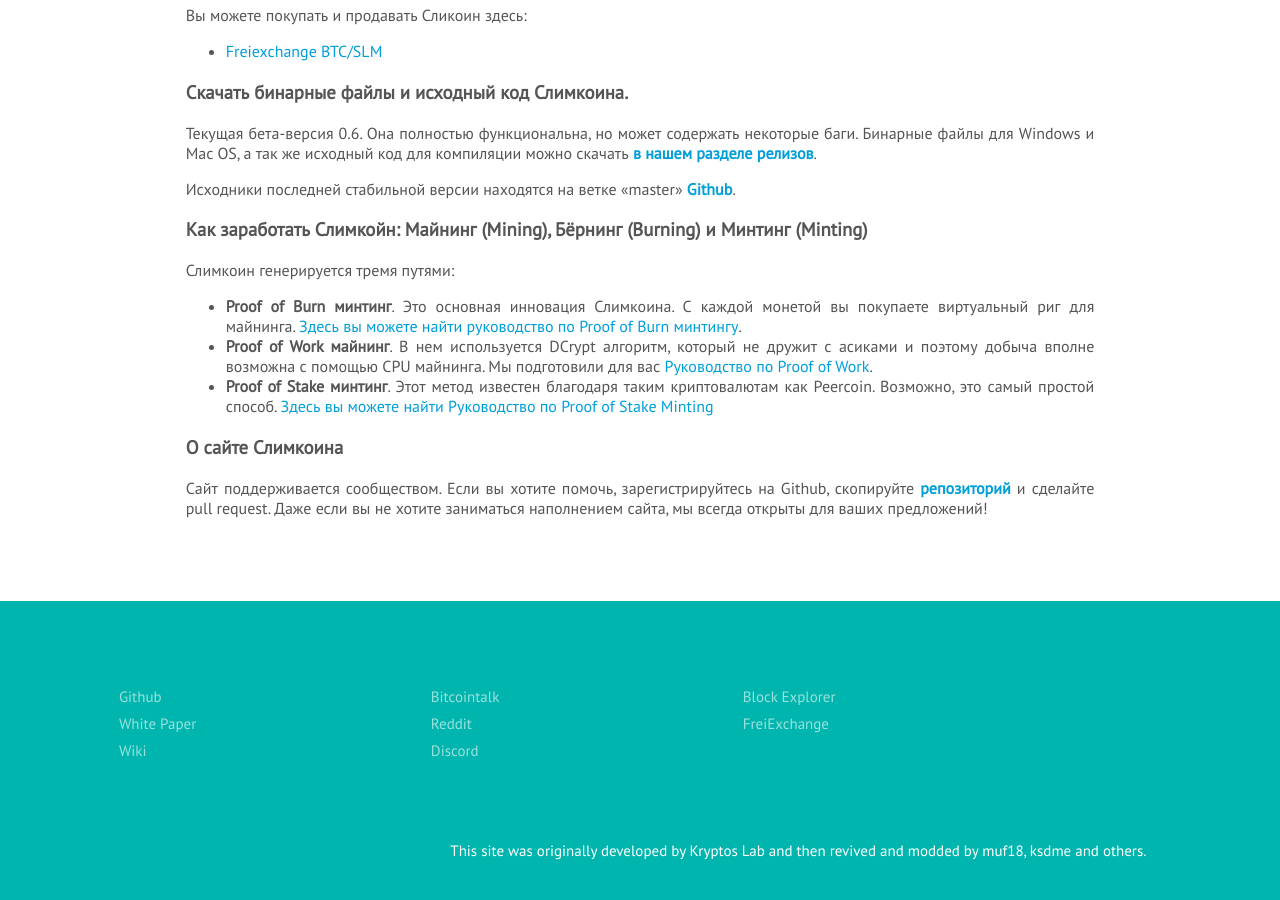
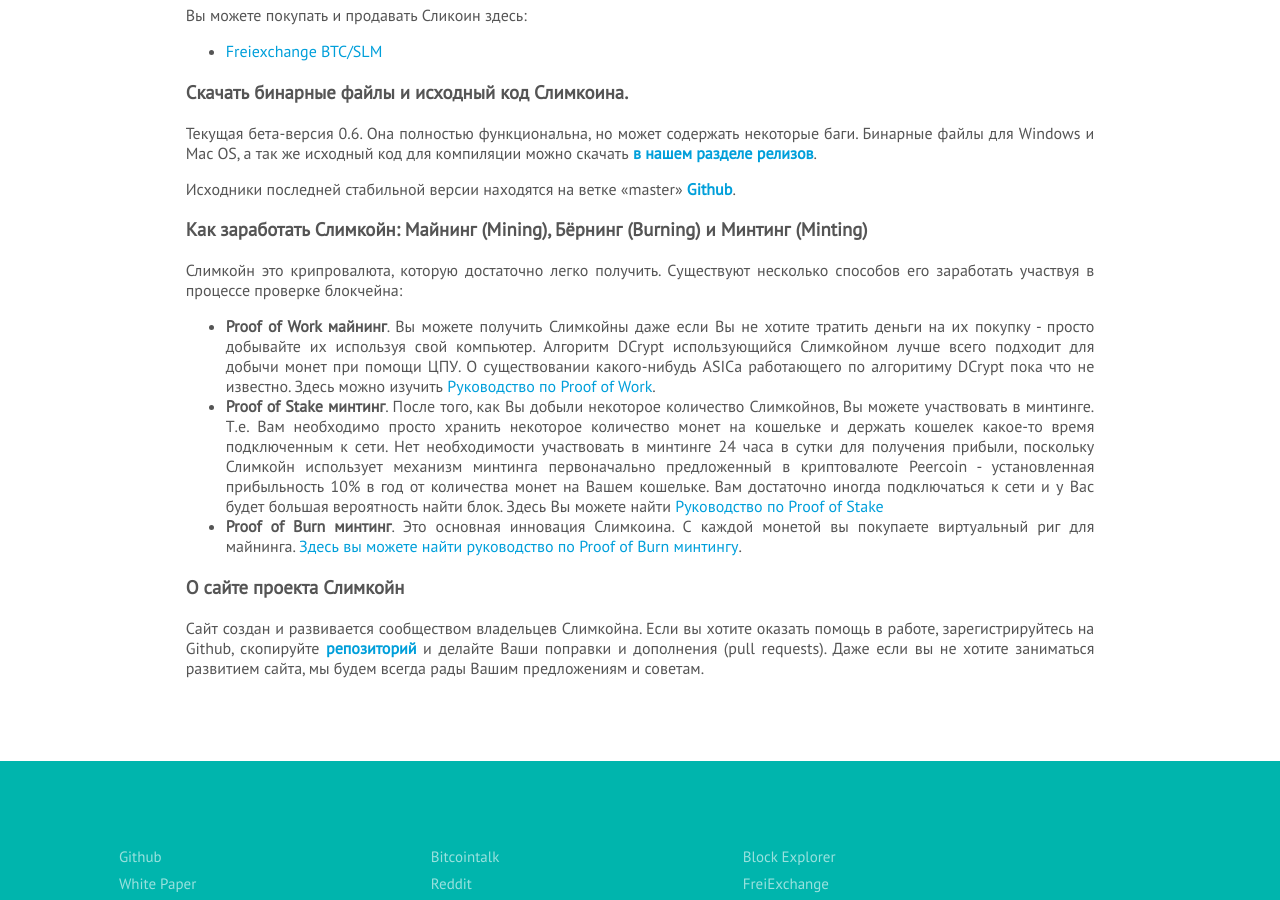
Before and after one commit to slimcoin-project/slimcoin-project.github.io, a Jekyll site: the page built from content/ru/about-ru.md, in a window 1280 px wide and 900 px high, scrolled down 651 px. Built offline with Jekyll 4.4.1, drawn with Linux system fonts in a browser that asks for light colours; some web fonts are replaced.

Commit message:
Update about-ru.md

```diff
--- a/content/ru/about-ru.md
+++ b/content/ru/about-ru.md
@@ -47,11 +47,11 @@
 
 ### Как заработать Слимкойн: Майнинг (Mining), Бёрнинг (Burning) и Минтинг (Minting)
 
-Слимкоин генерируется тремя путями:
+Слимкойн это крипровалюта, которую достаточно легко получить. Существуют несколько способов его заработать участвуя в процессе проверке блокчейна:
 
+*   **Proof of Work майнинг**. Вы можете получить Слимкойны даже если Вы не хотите тратить деньги на их покупку - просто добывайте их используя свой компьютер. Алгоритм DCrypt использующийся Слимкойном лучше всего подходит для добычи монет при помощи ЦПУ. О существовании какого-нибудь ASICа работающего по алгоритиму DCrypt пока что не известно.  Здесь можно изучить [Руководство по Proof of Work](/mining-guide-ru/).
+*   **Proof of Stake минтинг**. После того, как Вы добыли некоторое количество Слимкойнов, Вы можете участвовать в минтинге. Т.е. Вам необходимо просто хранить некоторое количество монет на кошельке и держать кошелек какое-то время подключенным к сети. Нет необходимости участвовать в минтинге 24 часа в сутки для получения прибыли, поскольку Слимкойн использует механизм минтинга первоначально предложенный в криптовалюте Peercoin - установленная прибыльность 10% в год от количества монет на Вашем кошельке. Вам достаточно иногда подключаться к сети и у Вас будет большая вероятность найти блок. Здесь Вы можете найти [Руководство по Proof of Stake](/proof-of-stake-guide-ru/)
 *   **Proof of Burn минтинг**. Это основная инновация Слимкоина. С каждой монетой вы покупаете виртуальный риг для майнинга. [Здесь вы можете найти руководство по Proof of Burn минтингу](/proof-of-burn-guide-ru/).
-*   **Proof of Work майнинг**. В нем используется DCrypt алгоритм, который не дружит с асиками и поэтому добыча вполне возможна с помощью CPU майнинга. Мы подготовили для вас [Руководство по Proof of Work](/mining-guide-ru/).
-*   **Proof of Stake минтинг**. Этот метод известен благодаря таким криптовалютам как Peercoin. Возможно, это самый простой способ. [Здесь вы можете найти Руководство по Proof of Stake Minting](/proof-of-stake-guide-ru/)
 
 [//]: # (### Сервис публикаций Inscription Service)
 [//]: # (и децентрализованные сайты)
@@ -62,6 +62,6 @@
 [//]: # (Вашим читателям понадобится только браузер - никакого дополнительного программного обеспечения, поэтому вас сможет читать кто угодно, не только узкий круг техногиков.)
 [//]: # (_Следите за развитием!_ Сервис находится в процессе развития и генератор страниц Web2Web еще только предстоит портировать. Но вы уже можете экспериментировать с ним.)
 
-### О сайте Слимкоина
+### О сайте проекта Слимкойн
 
-Сайт поддерживается сообществом. Если вы хотите помочь, зарегистрируйтесь на Github, скопируйте [репозиторий](https://github.com/slimcoin-project/slimcoin-project.github.io) и сделайте pull request. Даже если вы не хотите заниматься наполнением сайта, мы всегда открыты для ваших предложений!
+Сайт создан и развивается сообществом владельцев Слимкойна. Если вы хотите оказать помощь в работе, зарегистрируйтесь на Github, скопируйте [репозиторий](https://github.com/slimcoin-project/slimcoin-project.github.io) и делайте Ваши поправки и дополнения (pull requests). Даже если вы не хотите заниматься развитием сайта, мы будем всегда рады Вашим предложениям и советам.
```
